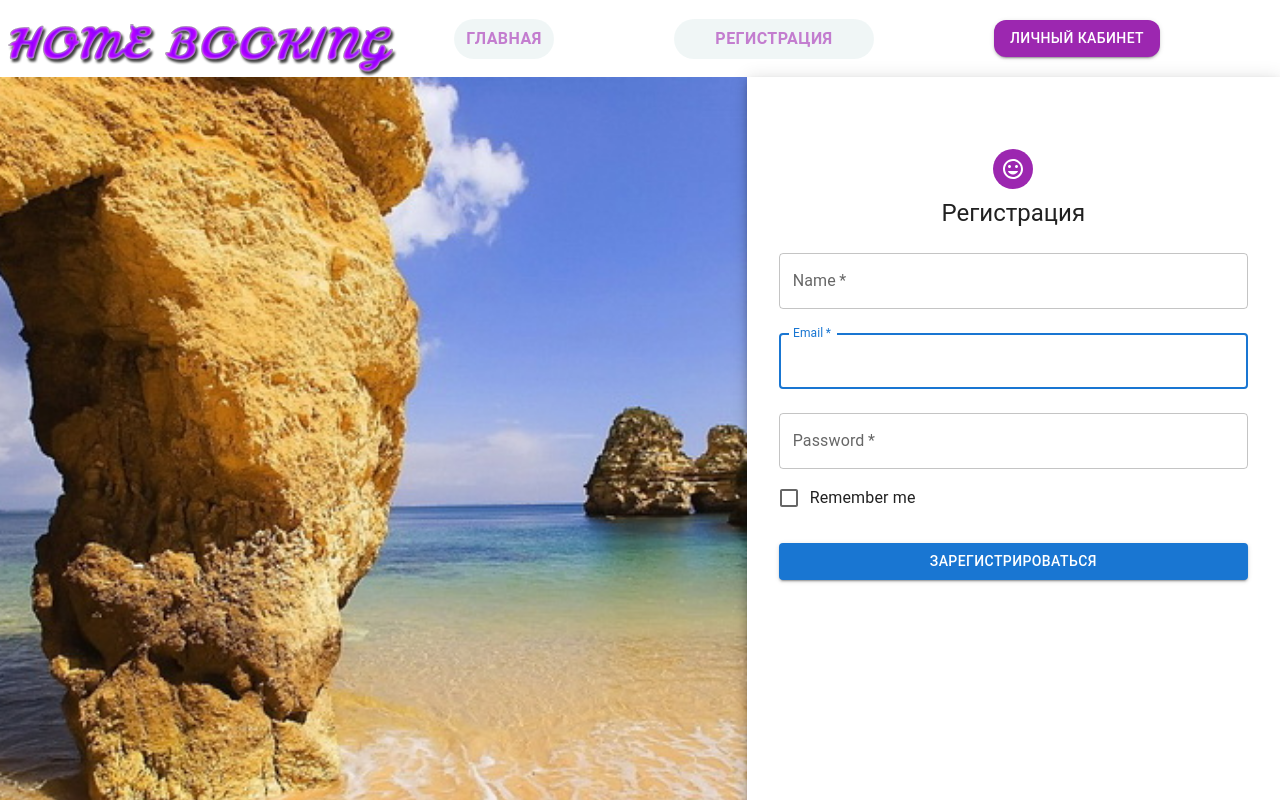
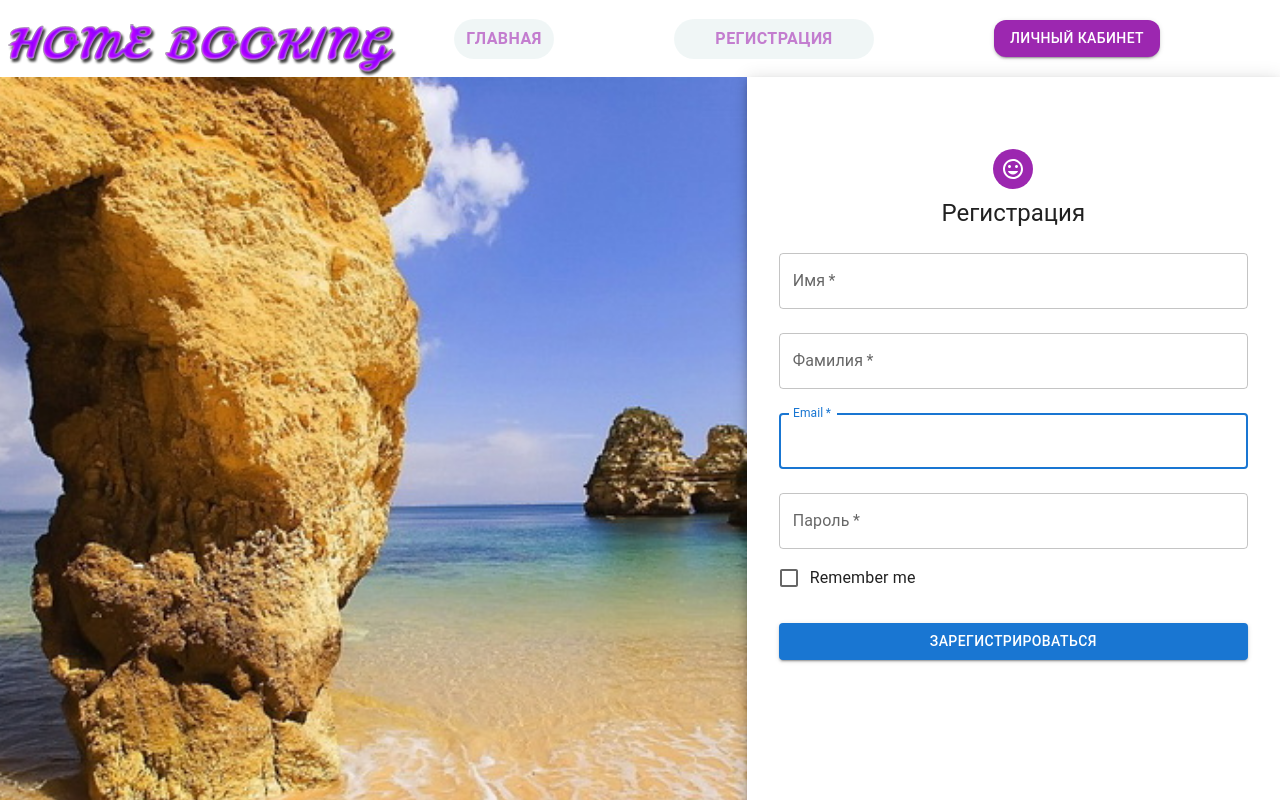
Before and after one commit to MerzlyakovaNatalya/SCRUM-Project, a React (Create React App) app: page /layout/register in a window 1280 px wide. Shown: the top 800 px of the page. Built offline with nearby package versions, Linux system fonts and the light colour scheme; the HTML template or start-up script is replaced by a standard one.

Commit message:
API Register

```diff
--- a/src/components/Register/Register.js
+++ b/src/components/Register/Register.js
@@ -21,28 +21,47 @@ const theme = createTheme();
 export function Register() {
 	const navigate = useNavigate();
 
-	const [name, setName] = useState('')
+	const [firstName, setFirstName] = useState('')
+  const [lastName, setLastName] = useState('')
 	const [email, setEmail] = useState('')
 	const [password, setPassword] = useState('')
 
 	async function registerUser(event) {
-		event.preventDefault()
+
+    event.preventDefault()
+
+    const first_name = firstName;
+    const last_name = lastName;
+    const birthday = "1968-09-25";
+
+    const test = JSON.stringify({
+      first_name: first_name,
+      last_name: last_name,
+      email: email,
+      password: password,
+      birthday: birthday,
+    });
+    console.log(test)
 
 		const response = await fetch('http://46.17.248.74:58235/api/user/create', {
 			method: 'POST',
 			headers: {
-				'Content-Type': 'application/json',
-			},
-			body: JSON.stringify({
-				name,
-				email,
-				password,
+        'Content-Type': 'application/json',
+      },
+      body: JSON.stringify({
+				first_name: first_name,
+        last_name: last_name,
+				email: email,
+				password: password,
+        birthday: birthday,
 			}),
 		})
 
 		const data = await response.json()
 
 		if (data.status === 'ok') {
+      console.log("Ответ пришёл");
+      console.log(data);
 			navigate("/login")
 		}
 	}
@@ -88,13 +107,26 @@ export function Register() {
                 margin="normal"
                 required
                 fullWidth
-                id="name"
-                label="Name"
-                name="name"
+                id="firstName"
+                label="Имя"
+                name="firstName"
                 autoComplete="name"
                 autoFocus
-				value={name}
-				onChange={(e) => setName(e.target.value)}
+				value={firstName}
+				onChange={(e) => setFirstName(e.target.value)}
+
+              />
+              <TextField
+                margin="normal"
+                required
+                fullWidth
+                id="lastName"
+                label="Фамилия"
+                name="lastName"
+                autoComplete="name"
+                autoFocus
+				value={lastName}
+				onChange={(e) => setLastName(e.target.value)}
 
               />
               <TextField
@@ -115,7 +147,7 @@ export function Register() {
                 required
                 fullWidth
                 name="password"
-                label="Password"
+                label="Пароль"
                 type="password"
                 id="password"
                 autoComplete="current-password"
```
